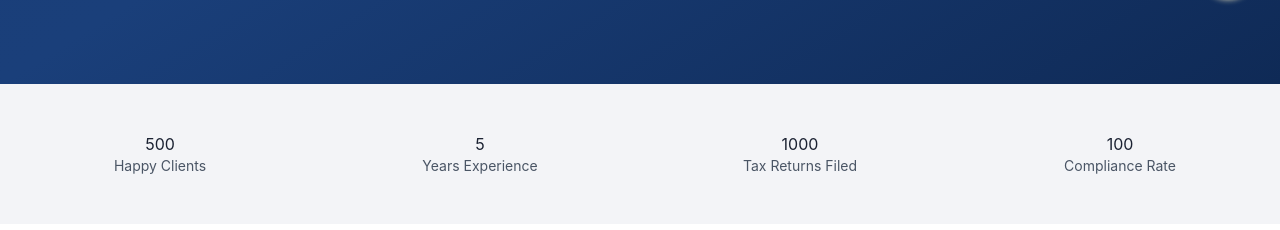
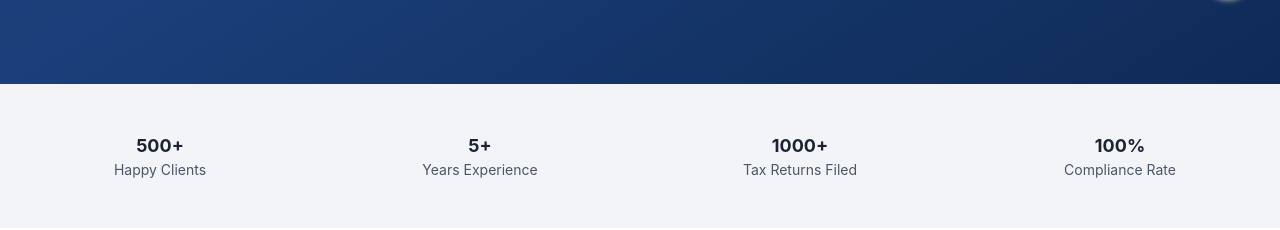
Before and after one commit to EvadeWon/ramaadvisoryandconsultancy, a Next.js app: page / in a window 1280 px wide. Shown: the part 780-1010 px from the top of the page. Built offline with nearby package versions, Linux system fonts and the light colour scheme.

Commit message:
implemented animation in stats

```diff
--- a/src/app/about/page.tsx
+++ b/src/app/about/page.tsx
@@ -9,6 +9,7 @@ import {
     CheckCircle2,
     Eye,
     Heart,
+    LucideIcon,
     Target,
 } from "lucide-react";
 import Link from "next/link";
@@ -16,11 +17,16 @@ import { useEffect, useState } from "react";
 import Typewriter from 'typewriter-effect';
 
 const About = () => {
-    const [animate, setAnimate] = useState(false);
+    const [animate, setAnimate] = useState<boolean>(false);
     useEffect(() => {
         setAnimate(true);
     }, []);
-    const values = [
+    type valueItem={
+        icon:LucideIcon,
+        title:string,
+        description:string
+    }
+    const values:valueItem[] = [
         {
             icon: Target,
             title: "Mission",
@@ -72,9 +78,10 @@ const About = () => {
                                     `<span style="color:#70e000;font-weight:bold;">WHY WE EXIST?</span>`,
                                     `<span style="color:#ffffff;font-weight:bold;">WHY WE CAN BE TRUSTED?</span>`],
                                 autoStart: true,
-                                delay: 200,
+                                delay: 80,
                                 deleteSpeed: 40,
-                                loop: true
+                                loop: true,
+                                cursor:""
                             }}
                         />
                     </div>
--- a/src/app/page.tsx
+++ b/src/app/page.tsx
@@ -18,14 +18,93 @@ import Footer from "@/components/Footer";
 import Header from "@/components/Header";
 import ServiceCard from "@/components/ServiceCard";
 import { Button } from "@/components/ui/button";
-import { useEffect, useState } from "react";
+import { useEffect, useRef, useState } from "react";
+export default function HomePage() {
+  const [animate, setAnimate] = useState<boolean>(false);
+  function StatItem({
+    number,
+    suffix,
+    label,
+  }: {
+    number: number;
+    suffix: string;
+    label: string;
+  }) {
+    const ref = useRef<HTMLDivElement | null>(null);
+    const [isVisible, setIsVisible] = useState<boolean>(false);
+    const [count, setCount] = useState<number>(0);
 
-export default function HomePage() {
-  const [animate, setAnimate] = useState(false);
+    useEffect(() => {
+      const observer = new IntersectionObserver(
+        ([entry]) => {
+          if (entry.isIntersecting) {
+            setIsVisible(true);
+          } else {
+            setIsVisible(false);
+            setCount(0);
+          }
+        },
+        { threshold: 0.3 }
+      );
+
+      if (ref.current) observer.observe(ref.current);
+
+      return () => {
+        if (ref.current) observer.unobserve(ref.current);
+      };
+    }, []);
+
+    // 🔢 Counter
+    useEffect(() => {
+      if (!isVisible) return;
+
+      let start = 0;
+      const end = number;
+      const duration = 1000;
+      const stepTime = 20;
+      const step = Math.ceil(end / (duration / stepTime));
+
+      const timer = setInterval(() => {
+        start += step;
+        if (start >= end) {
+          start = end;
+          clearInterval(timer);
+        }
+        setCount(start);
+      }, stepTime);
+
+      return () => clearInterval(timer);
+    }, [isVisible, number]);
+
+    return (
+      <div
+        ref={ref}
+        className={`text-center transition-all duration-700 ease-out
+        ${isVisible
+            ? "opacity-100 translate-x-0"
+            : "opacity-0 translate-x-10"}
+      `}
+      >
+        <span className="text-lg font-bold">
+          {count}
+          {suffix}
+        </span>
+        <p className="text-sm text-gray-600">{label}</p>
+      </div>
+    );
+  }
+
   useEffect(() => {
     setAnimate(true);
   }, []);
-  const services = [
+
+  type servicesItems = {
+    icon: LucideIcon,
+    title: string,
+    description: string,
+    features: string[],
+  }
+  const services: servicesItems[] = [
     {
       icon: FileText,
       title: "Tax Filing & Returns",
@@ -77,6 +156,7 @@ export default function HomePage() {
     { number: 100, suffix: "%", label: "Compliance Rate" },
   ];
 
+
   return (
     <div className="min-h-screen flex flex-col">
       <Header />
@@ -118,10 +198,7 @@ export default function HomePage() {
       <section className="py-12 bg-[#f3f4f7]">
         <div className="container mx-auto px-4 grid grid-cols-2 md:grid-cols-4 gap-8">
           {stats.map((stat, index) => (
-            <div key={index} className="text-center">
-              <span>{stat.number}</span>
-              <p className="text-sm text-gray-600">{stat.label}</p>
-            </div>
+            <StatItem key={index} {...stat} />
           ))}
         </div>
       </section>
--- a/src/app/services/page.tsx
+++ b/src/app/services/page.tsx
@@ -129,9 +129,10 @@ const Services = () => {
                                     `<span style="color:#ffffff;font-weight:bold;">INCOME TAX FILING</span>`,
                                     `<span style="color:#f38a3f;font-weight:bold;">ACCOUNTING</span>`],
                                 autoStart: true,
-                                delay: 50,
+                                delay: 80,
                                 deleteSpeed: 40,
-                                loop: true
+                                loop: true,
+                                cursor:""
                             }}
                         />
                     </p>
```
